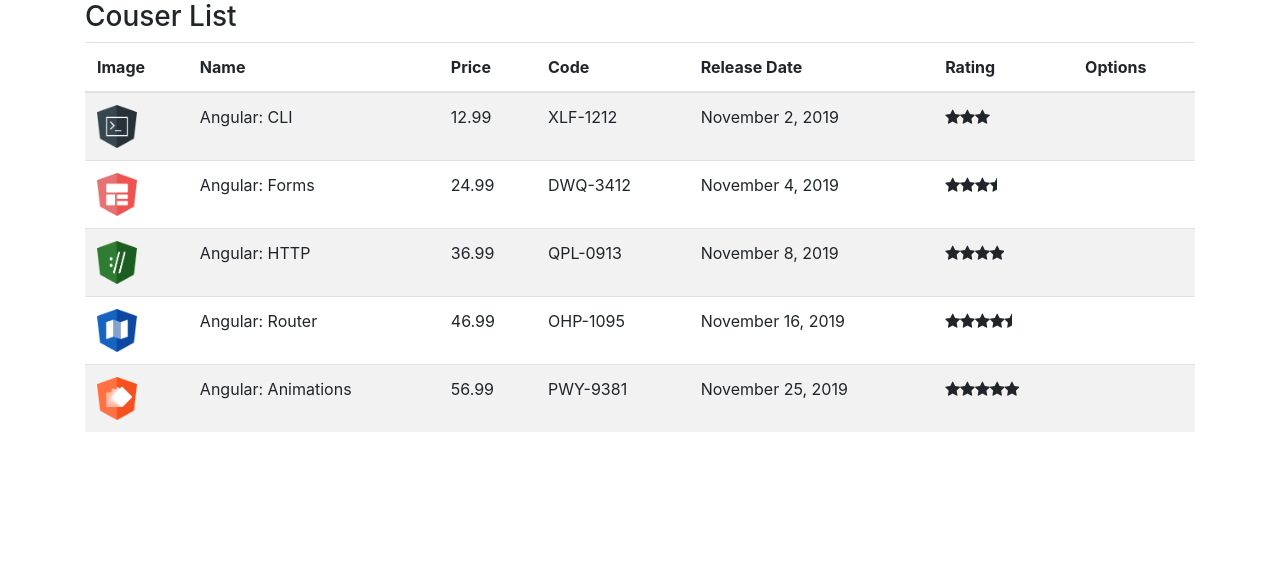
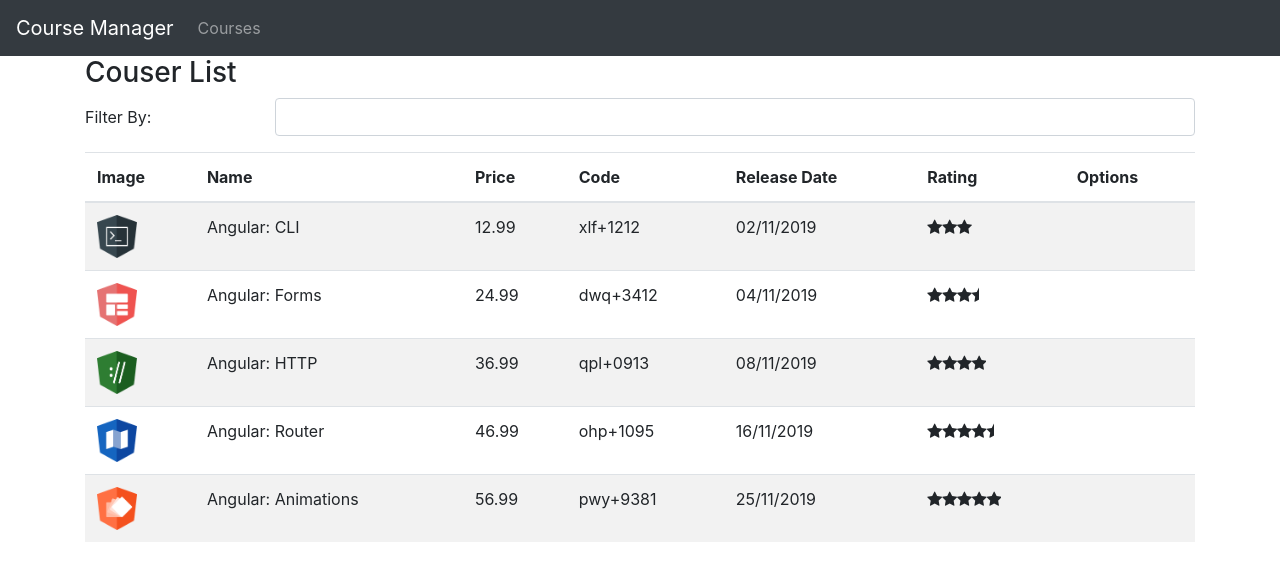
Before and after one commit to VictorMachado38/angular-Study, an Angular app in the folder curse-manager/: page /courses in a window 1280 px wide. Shown: the top 580 px of the page. Built offline with nearby package versions, Linux system fonts and the light colour scheme.

Commit message:
Study not stop

```diff
--- a/curse-manager/src/app/app.component.html
+++ b/curse-manager/src/app/app.component.html
@@ -1,7 +1,9 @@
 
+<app-nav-bar></app-nav-bar>
 
 <div class="container">
 
   <h3> {{title}} </h3>
-  <app-course-list></app-course-list>
+  <router-outlet></router-outlet>
+
 </div>
--- a/curse-manager/src/app/courses/course-list.component.html
+++ b/curse-manager/src/app/courses/course-list.component.html
@@ -7,6 +7,16 @@
     <title>Document</title>
 </head>
 <body>
+
+    <div class="form-group row">
+
+        <label class="col-sm-2 col-form-label">Filter By:</label>
+
+        <div class="col-sm-10">
+            <input [(ngModel)]="filter" class="form-control">
+        </div>
+
+    </div>
 
 
     <table class="table table-striped">
@@ -22,12 +32,12 @@
                 </tr>
         </thead>
         <tbody>
-            <tr *ngFor="let course of courses">
+            <tr *ngFor="let course of filteredCourses">
                 <td><img [src]="course.imageUrl" width="40" heigth="40" alt=""></td>
                 <td>{{ course.name }}</td>
                 <td>{{ course.price }}</td>
-                <td>{{ course.code }}</td>
-                <td>{{ course.releaseDate }}</td>
+                <td>{{ course.code | lowercase | replace: '-':'+' }}</td>
+                <td>{{ course.releaseDate | date: 'dd/MM/yyyy' }}</td>
                 <td>
 
                     <app-star [rating]="course.rating"></app-star>
--- a/curse-manager/src/app/courses/course-list.component.ts
+++ b/curse-manager/src/app/courses/course-list.component.ts
@@ -1,9 +1,11 @@
+//import { CursorError } from "@angular/compiler/src/ml_parser/lexer";
 import { Component, OnInit } from "@angular/core";
 import { Course } from './course'
 import { CourseServise } from "./course.service";
 
 @Component({
-    selector: 'app-course-list',
+    //selector: 'app-course-list', está sendo feito por rota agora
+
     templateUrl: './course-list.component.html'
 })
 
@@ -12,7 +14,11 @@
 
 export class CourseListComponent implements OnInit{
 
-    courses: Course[] = [];
+    filteredCourses: Course[] = [];
+
+    _courses: Course[] = [];
+
+    _filterBy: string;
 
     //esse contrutor vai la no "star.component.css" e cria, depois colocar no ngOnInit
     constructor(private courseServise: CourseServise) {
@@ -22,7 +28,22 @@
       ngOnInit(): void{
 
               //aqui somplesmente seta sentro do vetor couses o os coursos
-              this.courses = this.courseServise.retrivrAll();
+              this._courses = this.courseServise.retrivrAll();
+              this.filteredCourses = this._courses;
+      }
+
+      set filter(value: string){
+          this._filterBy = value;
+
+          this.filteredCourses = this._courses.filter((course: Course) => course.name.toLowerCase().indexOf(this._filterBy.toLowerCase()) > -1);
+      }
+      get filter(){
+          return this._filterBy;
+      }
+
+}
+
+
 
                     /*  this.courses = [
             {
@@ -63,10 +84,3 @@
             }
         ]
         */
-
-      }
-
-
-
-
-}
--- /dev/null
+++ b/curse-manager/src/app/erro404/erro404.component.component.html
@@ -0,0 +1,23 @@
+<!DOCTYPE html>
+<html lang="pt-bt">
+<head>
+    <meta charset="UTF-8">
+    <meta http-equiv="X-UA-Compatible" content="IE=edge">
+    <meta name="viewport" content="width=device-width, initial-scale=1.0">
+    <title>Document</title>
+    <style>
+        h2{
+
+            font-family: Arial, Helvetica, sans-serif;
+			font-size: 60px;
+        }
+    </style>
+</head>
+<body>
+    <div style="text-align: center; color: blue;">
+        <h2> <b>VAMOS PRESTAR MAIS ATENÇÃO NÉ</b></h2>
+    <img width="1000px" src="https://media1.tenor.com/images/ada1bc2d2e019712f08cec8dbd9cc96b/tenor.gif?itemid=5012717" alt="">
+    </div>
+
+</body>
+</html>
--- /dev/null
+++ b/curse-manager/src/app/nav-bar/nav-bar.component.html
@@ -0,0 +1,17 @@
+
+<nav class="navbar navbar-expand-lg navbar-dark bg-dark">
+    <a  href="#" class="navbar-brand">Course Manager</a>
+
+    <button class="navbar-toggler" type="button" data-toggle="collapse" data-target="#navbarSupportedContent"
+        aria-controls="navbarSupportedContent" aria-expanded="false" aria-label="Toggle navigation">
+        <span class="navbar-toggler-icon"></span>
+    </button>
+
+    <div class="collapse navbar-collapse" id="navbarSupportedContent">
+        <ul class="navbar-nav mr-auto">
+            <li href="#" class="nav-item">
+                <a  routerLinkActive="active" class="nav-link">Courses</a>
+            </li>
+        </ul>
+    </div>
+</nav>
--- /dev/null
+++ b/curse-manager/src/app/pipe/replace.pipe.ts
@@ -0,0 +1,15 @@
+import { Pipe, PipeTransform } from "@angular/core";
+
+@Pipe({
+    name: 'replace'
+})
+
+export class ReplacePipe implements PipeTransform {
+
+    transform(value: string, char: string, valueToReplace: string ){
+
+        return value.replace(char, valueToReplace);
+
+    }
+
+}
--- a/curse-manager/src/app/star/star.component.ts
+++ b/curse-manager/src/app/star/star.component.ts
@@ -20,6 +20,4 @@
         this.starWidth = this.rating * 74 / 5;
 
     }
-
-
 }
```
Also changed, not shown: curse-manager/src/app/app.module.ts (+22 -3 lines), curse-manager/src/app/erro404/erro404.component.component.ts (added, +10 -0 lines), curse-manager/src/app/nav-bar/nav-bar.component.ts (added, +9 -0 lines), curse-manager/src/assets/images/200w.webp (added).
